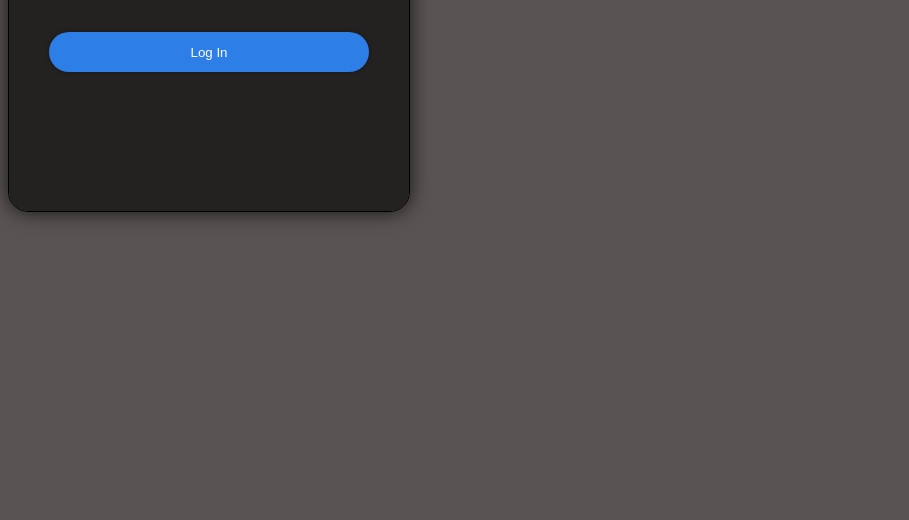
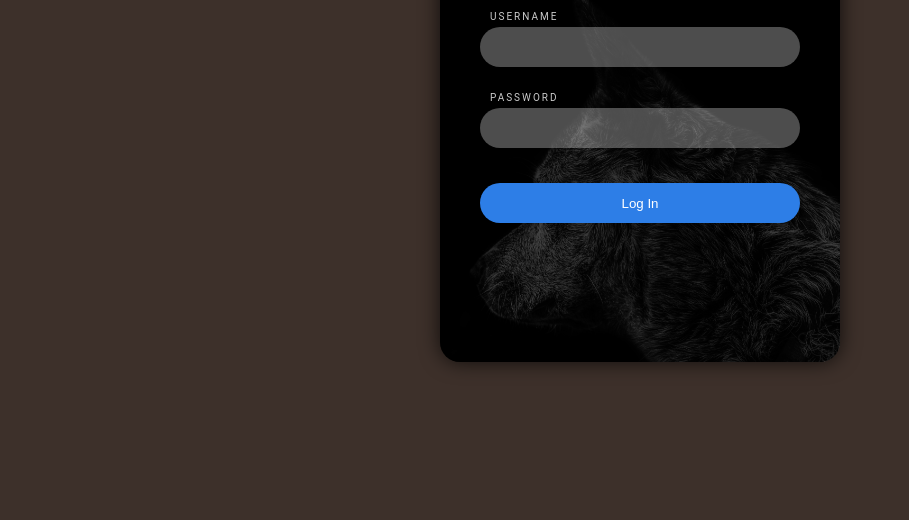
Before and after one commit to nzyoka10/simple-login, a plain HTML site: page index.html in a window 1280 px wide. Shown: the part 298-818 px from the top of the page, without its empty margins (0-909 px from the left). Drawn offline with Linux system fonts and the light colour scheme.

Commit message:
login form

```diff
--- a/style.css
+++ b/style.css
@@ -1,24 +1,57 @@
 /* Custom css file */
-body{
+
+body {
     font-family: 'Roboto', sans-serif;
-    background-color: #5a5353;
+    background-color: #170800d5;
+    height: 100vh;
+    display: flex;
+    justify-content: center;
+    align-items: center;
+    margin-top: 10px;
+    /* background: url(img/bg.jpg) no-repeat center center fixed; */
+    overflow: hidden;
+    background-size: cover;
+    /* background-position: center; */
+    /* background-repeat: no-repeat; */
+    /* background: linear-gradient(rgba(16, 13, 7, 0.145), rgba(0, 10, 5, 0.101)), url(img/back.jpg); */
 }
 
-.login{
-    border: 1px solid black;
-    width: 400px;
+/* Blurred background for the entire body */
+body::before {
+    content: "";
+    position: fixed;
+    top: 0;
+    left: 0;
+    width: 100%;
+    height: 100%;
+    /* background: url(img/bg.jpg) no-repeat center center fixed; */
+    background-size: cover;
+    filter: blur(2px);
+    z-index: -1;
+}
+
+div.login {
+    border: 0px solid #000;
+    width: 90%; /* Adjust width to fit different screen sizes */
+    max-width: 400px; /* Set maximum width */
     height: 500px;
-    background: url('img/back.jpg');
+    background: url('img/bg-0.jpg');
     color: white;
     border-radius: 20px;
     box-shadow: 0px 0px 20px rgba(0, 0, 0, 0.75);
     background-size: cover;
-    background-position: center;
+    background-position: right;
+    background-repeat: no-repeat;
     overflow: hidden;
     cursor: pointer;
 }
 
-form{
+.login:hover {
+    transform: scale(1.05);
+    transition: all 0.3s ease-in-out;
+}
+
+form {
     display: block;
     box-sizing: border-box;
     padding: 40px;
@@ -30,14 +63,14 @@ form{
     gap: 5px;
 }
 
-h1{
+h1 {
     text-transform: uppercase;
     font-size: 24px;
     text-shadow: 0px 0px 2px rgba(0, 0, 0, 0.5);
     margin-bottom: 60px;
 }
 
-label{
+label {
     color: rgba(255, 255, 255, 0.8);
     text-transform: uppercase;
     font-size: 10px;
@@ -45,7 +78,7 @@ label{
     padding-left: 10px;
 }
 
-input{
+input {
     background: rgba(255, 255, 255, 0.3);
     height: 40px;
     line-height: 40px;
@@ -56,7 +89,7 @@ input{
     color: white;
 }
 
-button{
+button {
     background: rgb(45, 126, 231);
     height: 40px;
     line-height: 40px;
@@ -66,3 +99,17 @@ button{
     box-shadow: 0px 0px 5px rgba(0, 0, 0, 0.3);
     color: white;
 }
+
+/* Media Queries for responsiveness */
+
+@media only screen and (max-width: 600px) {
+    div.login {
+        width: 80%; /* Adjust width for smaller screens */
+    }
+}
+
+@media only screen and (max-width: 400px) {
+    div.login {
+        width: 90%; /* Adjust width for even smaller screens */
+    }
+}
```
Also changed, not shown: img/back.jpg (added), img/bg-0.jpg (added), img/bg-1.jpg (added), img/bg.jpg (added).
